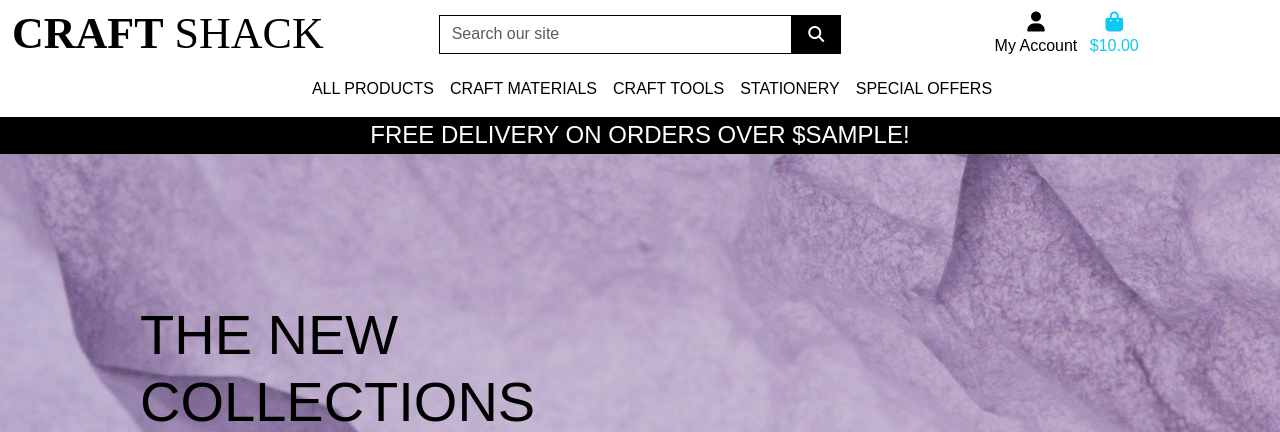
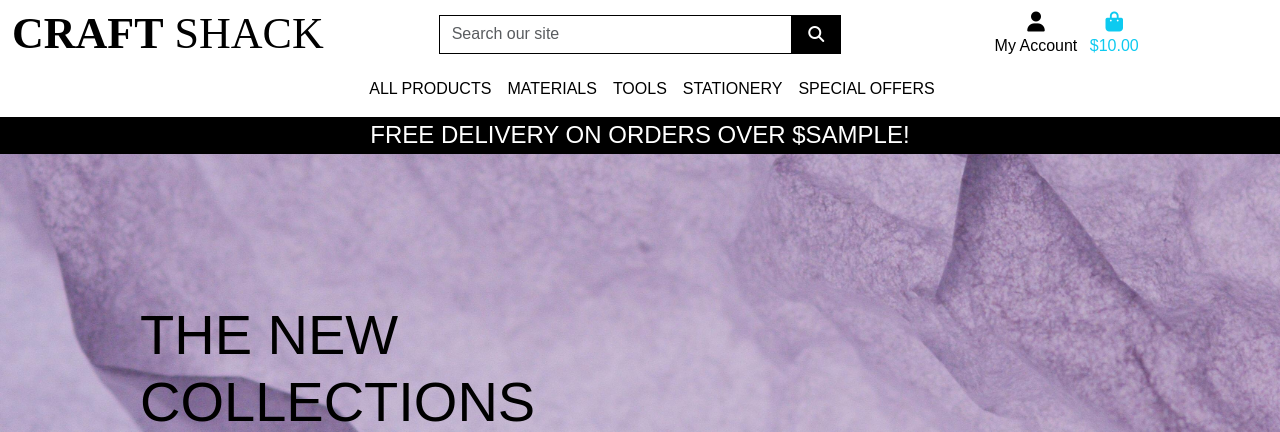
Before and after one commit to Diane-4P/craft_shack, a Django app: template home/templates/home/index.html in a window 1280 px wide. Shown: the top 432 px of the page. Run offline with Django 5.2, Linux system fonts and the light colour scheme; the template is opened without the code that fills it: most values are stand-ins (such as "Sample title", 1, 10 or a date in 2020); some libraries are stand-ins or nearby versions; some web fonts are replaced.

Commit message:
Update categories list

```diff
--- a/templates/includes/main_nav.html
+++ b/templates/includes/main_nav.html
@@ -6,33 +6,32 @@
             </a>
             <div class="dropdown-menu border-0" aria-labelledby="all-products-link">
                 <a href="" class="dropdown-item">By Price</a>
-                <a href="" class="dropdown-item ">By Rating</a>
                 <a href="" class="dropdown-item ">By Category</a>
                 <a href="" class="dropdown-item">All Products</a>
             </div>
         </li>
 
         <li class="nav-item dropdown">
-            <a class="logo-font font-weight-bold nav-link text-black mr-5" href="#" id="craft-materials-link" role="button" data-bs-toggle="dropdown" aria-haspopup="true" aria-expanded="false">
-                Craft Materials
+            <a class="logo-font font-weight-bold nav-link text-black mr-5" href="#" id="materials-link" role="button" data-bs-toggle="dropdown" aria-haspopup="true" aria-expanded="false">
+                Materials
             </a>
-            <div class="dropdown-menu border-0" aria-labelledby="craft-materials-link">
+            <div class="dropdown-menu border-0" aria-labelledby="materials-link">
                 <a href="" class="dropdown-item">Card</a>
                 <a href="" class="dropdown-item">Paper</a>
                 <a href="" class="dropdown-item">Foam</a>
-                <a href="" class="dropdown-item">All Craft Materials</a>
+                <a href="" class="dropdown-item">All Materials</a>
             </div>
         </li>
 
         <li class="nav-item dropdown">
-            <a class="logo-font font-weight-bold nav-link text-black mr-5" href="#" id="craft-tools-link" role="button" data-bs-toggle="dropdown" aria-haspopup="true" aria-expanded="false">
-                Craft Tools
+            <a class="logo-font font-weight-bold nav-link text-black mr-5" href="#" id="tools-link" role="button" data-bs-toggle="dropdown" aria-haspopup="true" aria-expanded="false">
+                Tools
             </a>
-            <div class="dropdown-menu border-0" aria-labelledby="craft-tools-link">
+            <div class="dropdown-menu border-0" aria-labelledby="tools-link">
                 <a href="" class="dropdown-item">Cutting Mats</a>
                 <a href="" class="dropdown-item">Scissors &amp Cutting Tools</a>
                 <a href="" class="dropdown-item">Stencils</a>
-                <a href="" class="dropdown-item">All Craft Tools</a>
+                <a href="" class="dropdown-item">All Tools</a>
             </div>
         </li>
 
```
